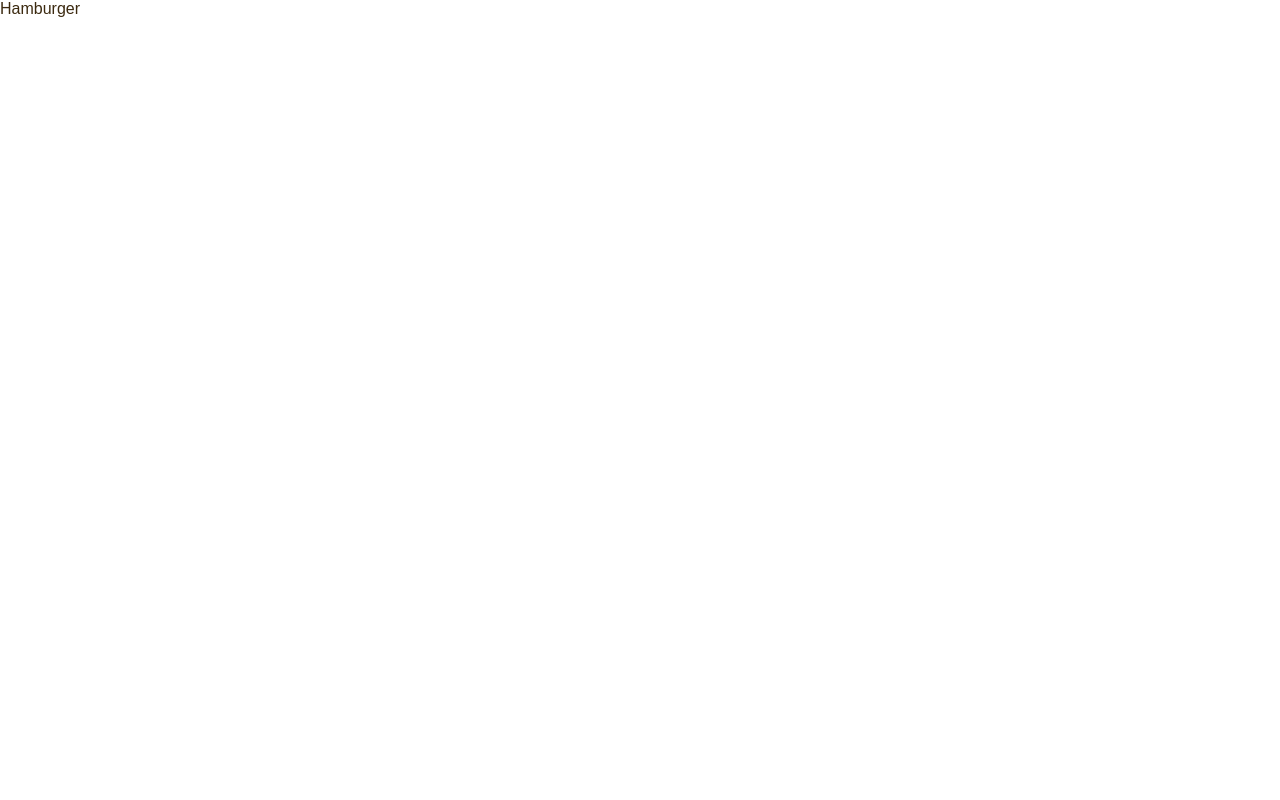
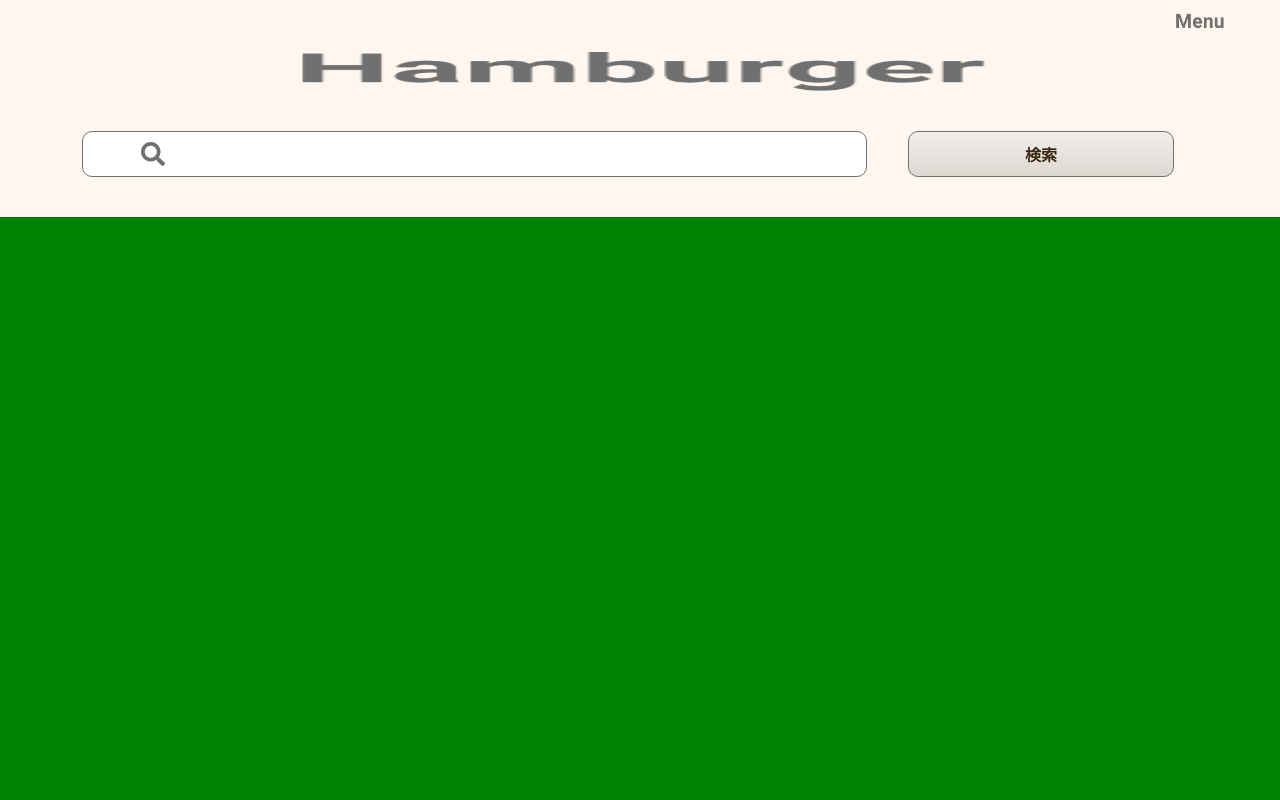
Before and after one commit to Matsumoto-Kimiaki/RaiseTech_hamburger, a plain HTML site: page index.html in a window 1280 px wide. Shown: the top 800 px of the page. Drawn offline with Linux system fonts and the light colour scheme; a small style sheet from the web is missing.

Commit message:
headerを追加

```diff
--- a/css/foundation/_variable.scss
+++ b/css/foundation/_variable.scss
@@ -1,7 +1,10 @@
 //カラー
 $brown:#707070;
-$beige:linear-gradient(#F2EDE9, #DED8D3);
+$beige:#FFF7EF;
+$cream:linear-gradient(#F2EDE9, #DED8D3);
 
+//横幅
+$width: 375;
 
 //レスポンシブ
 $breakpoints: (
--- /dev/null
+++ b/css/layout/_footer.scss
@@ -0,0 +1,4 @@
+.l-footer {
+ height: 150px;
+ background-color: blue;
+}
--- /dev/null
+++ b/css/layout/_header.scss
@@ -0,0 +1,5 @@
+.l-header {
+    width: 100%;
+    height: 217px;
+    background-color: $beige;
+}
--- /dev/null
+++ b/css/layout/_main.scss
@@ -0,0 +1,4 @@
+.l-main {
+    height: 2349px;
+    background-color: green;
+}
--- /dev/null
+++ b/css/object/component/_box.scss
@@ -0,0 +1,4 @@
+.c-box {
+    border-radius: 10px;
+    border: 1px solid $brown;
+}
--- /dev/null
+++ b/css/object/component/_button.scss
@@ -0,0 +1,5 @@
+.c-button {
+    border-radius: 10px;
+    border: 1px solid $brown;
+    cursor: pointer;
+}
--- /dev/null
+++ b/css/object/project/_global-navigation.scss
@@ -0,0 +1,20 @@
+.p-global-navigation {
+  padding-top: 40px;
+  position: relative;
+
+  &__logo-title {
+      display: block;
+    width: calc(100% * 203/#{$width});
+    height: 53px;
+    margin-left: auto;
+    margin-right: auto;
+  }
+  &__logo-menu {
+position: absolute;
+top: calc(100% * 14/#{$width});
+right: calc(100% * 16/#{$width});
+display: block;
+height: 26px;
+
+  }
+}
--- /dev/null
+++ b/css/object/project/_search-form.scss
@@ -0,0 +1,23 @@
+.p-search-form {
+  height: 46px;
+  margin-top: 38px;
+  display: flex;
+  &__box {
+    width: calc(100% * 230 /#{$width});
+    margin-left: calc(100% * 24 /#{$width});
+    margin-right: calc(100% * 12 /#{$width});
+    background-color: #fff;
+    padding-left: calc(100% * 17 /#{$width});
+  }
+  .fas.fa-search {
+    font-family: "Font Awesome 5 Free";
+    font-size: 1.5rem;
+    color: $brown;
+  }
+  &__button {
+    font-size: 1rem;
+    font-weight: bold;
+    width: calc(100% * 78 /#{$width});
+    background: $cream;
+  }
+}
--- a/css/style.scss
+++ b/css/style.scss
@@ -9,17 +9,21 @@
 /**
 * Layout
 * ========================== */
+@import "layout/header";
+@import "layout/main";
+@import "layout/footer";
 
 
+/**
 /* Object
 * ========================== */
 
-
-
 /* Component ------------ */
-
+@import "object/component/box";
+@import "object/component/button";
 
 /* Project ------------ */
-
+@import "object/project/global-navigation";
+@import "object/project/search-form";
 
 /* Utility ------------ */
--- a/index.html
+++ b/index.html
@@ -12,8 +12,30 @@
     <link rel="stylesheet" type="text/css" href="http://mplus-fonts.sourceforge.jp/webfonts/general-j/mplus_webfonts.css" />
     <!-- Roboto -->
     <link href="https://fonts.googleapis.com/css2?family=Roboto:wght@700&display=swap" rel="stylesheet" />
+    <!-- Font Awesome -->
+    <link rel="stylesheet" href="https://use.fontawesome.com/releases/v5.15.4/css/all.css" />
   </head>
   <body>
-    <p>Hamburger</p>
+    <header>
+      <div class="l-header">
+        <nav class="p-global-navigation">
+          <img src="images/header_logo_hamburger.png" alt="Hamburger" class="p-global-navigation__logo-title" />
+          <img src="images/header_logo_menu.png" alt="Menu" class="p-global-navigation__logo-menu" />
+          <form class="p-search-form" action="#" method="get" name="search-form">
+            <input type="search" class="p-search-form__box c-box fas fa-search" value="&#xf002;" />
+            <button class="p-search-form__button c-button">検索</button>
+          </form>
+        </nav>
+      </div>
+    </header>
+    <main>
+      <div class="l-main"></div>
+    </main>
+    <aside>
+      <div class="l-sidebar"></div>
+    </aside>
+    <footer>
+      <div class="l-footer"></div>
+    </footer>
   </body>
 </html>
```
Also changed, not shown: css/layout/_sidebar.scss (added), css/style.css, images/header_logo_searchitem.png (deleted), images/index_hero_img.jpg (added), images/index_img01.jpg (added), images/index_img02.jpg (added), images/map.jpg (added).
